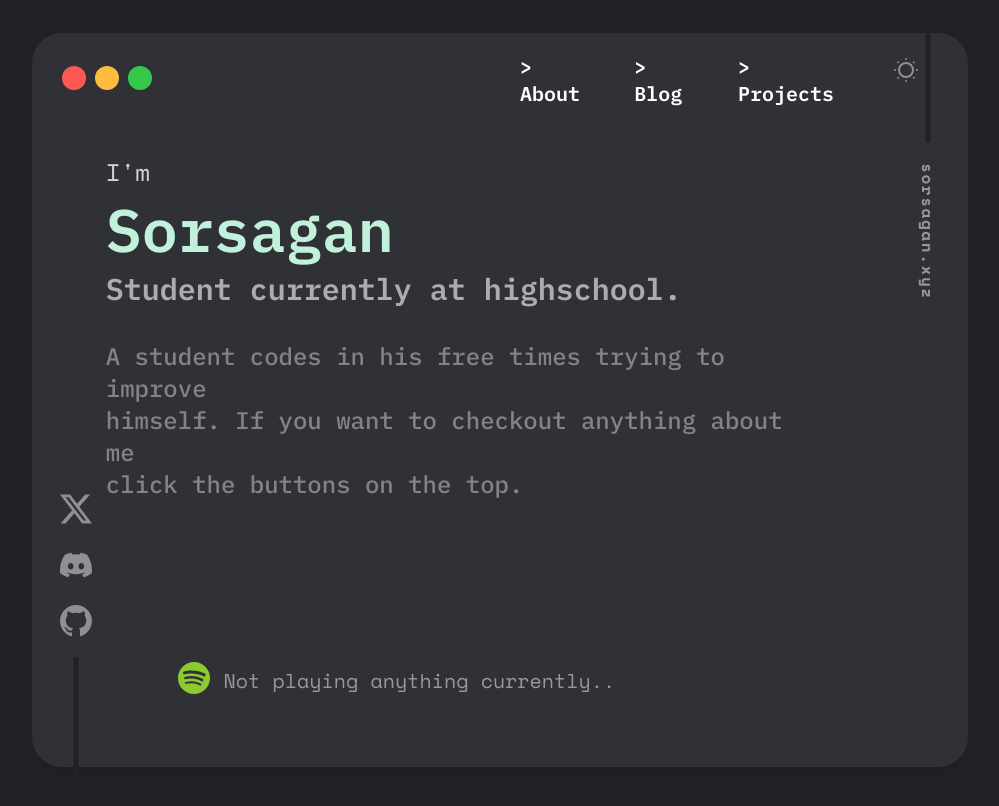
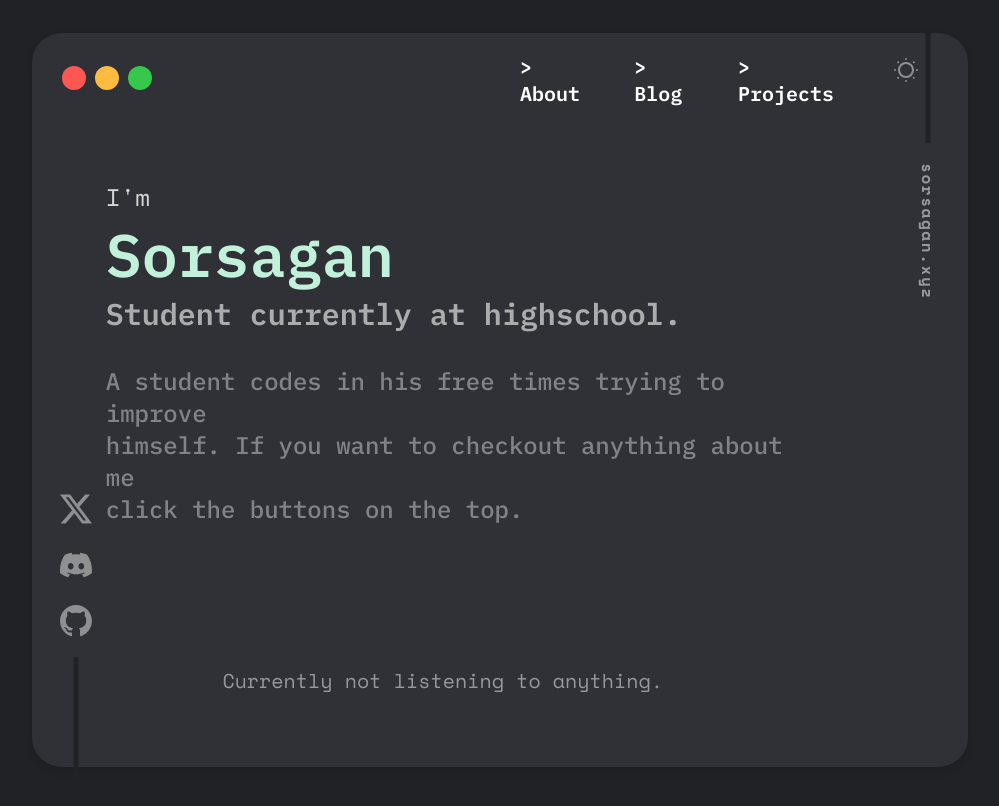
Before and after one commit to Sorsagan/portfolioexample, a plain HTML site: page public/index.html in a window 1280 px wide. Shown: the whole page, without its empty margins (140-1139 px from the left). Drawn offline with nearby package versions, Linux system fonts and the light colour scheme; no server answers.

Commit message:
Update CSS styles for Spotify section

```diff
--- a/public/css/styles.css
+++ b/public/css/styles.css
@@ -216,7 +216,7 @@ h3 {
 .spotifyContainer {
   display: flex;
   position: relative;
-  width: 80%;
+  width: 100%;
   align-items: center;
   justify-content: flex-start;
   margin: 0;
@@ -226,21 +226,32 @@ h3 {
   align-self: flex-start;
   margin: 0;
 }
+.spotifyP{
+  font-family: "Space Mono", monospace;
+  font-weight: 400;
+  font-style: normal;
+  color: hsla(0, 0%, 100%, 0.75);
+  font-size: 20px;
+  position: relative;
+  margin: 0;
+  left: 3%;
 
-.spotifyContainer > p {
+}
+.spotifyA {
   font-family: "Space Mono", monospace;
   font-weight: 400;
   font-style: normal;
   color: hsla(0, 0%, 100%, 0.5);
-  font-size: 20px;
+  font-size: 18px;
   position: relative;
   margin: 0;
   left: 3%;
 }
 
 .spotifyImg {
-  width: 200px;
-  height: 200px;
+  flex-shrink: 0;
+  width: 150px;
+  height: 150px;
   background-size: cover;
   background-position: center;
   border-radius: 10px;
@@ -256,6 +267,16 @@ h3 {
   top: 10vh;
 }
 
+.notActive{
+  font-family: "Space Mono", monospace;
+  font-weight: 400;
+  font-style: normal;
+  color: hsla(0, 0%, 100%, 0.5);
+  font-size: 20px;
+  position: relative;
+  margin: 0;
+  left: 3%;
+}
 .theme-toggle button {
   cursor: pointer;
   background-color: transparent;
--- a/public/index.html
+++ b/public/index.html
@@ -89,12 +89,13 @@ click the buttons on the top.</p>
         </main>
         <div class="spotifywrapper">
         <div class="spotifyContainer">
-            <div class="spotify"><svg xmlns="http://www.w3.org/2000/svg" width="32" height="32" fill="#acff2fbe" class="bi bi-spotify" viewBox="0 0 16 16">
-                <path d="M8 0a8 8 0 1 0 0 16A8 8 0 0 0 8 0m3.669 11.538a.5.5 0 0 1-.686.165c-1.879-1.147-4.243-1.407-7.028-.77a.499.499 0 0 1-.222-.973c3.048-.696 5.662-.397 7.77.892a.5.5 0 0 1 .166.686m.979-2.178a.624.624 0 0 1-.858.205c-2.15-1.321-5.428-1.704-7.972-.932a.625.625 0 0 1-.362-1.194c2.905-.881 6.517-.454 8.986 1.063a.624.624 0 0 1 .206.858m.084-2.268C10.154 5.56 5.9 5.419 3.438 6.166a.748.748 0 1 1-.434-1.432c2.825-.857 7.523-.692 10.492 1.07a.747.747 0 1 1-.764 1.288"/>
-              </svg></div>
-              <p class="spotifyP">Not playing anything currently..</p>
+          <p class="notActive">Currently not listening to anything.</p>
+          <div class="spotifyImg"></div>
+          <div class="spotifyD">
+              <p class="spotifyP"></p>
+              <p class="spotifyA"></p>
+            </div>
         </div>
-        <div class="spotifyImg"></div>
         </div>
       </div>
       <footer></footer>
--- a/public/js/spotify.js
+++ b/public/js/spotify.js
@@ -7,9 +7,13 @@ document.addEventListener('DOMContentLoaded', async () => {
       const data = await response.json();
       if (data && data.data && data.data.spotify) {
         const spotify = data.data.spotify;
+        const notActiveElement = document.querySelector('.notActive');
         const spotifyPElement = document.querySelector('.spotifyP');
+        const spotifyAElement = document.querySelector('.spotifyA');
         const spotifyImgElement = document.querySelector('.spotifyImg');
-        spotifyPElement.textContent = `${spotify.artist} - ${spotify.song}`;
+        notActiveElement.textContent = '';
+        spotifyPElement.textContent = `${spotify.song}`;
+        spotifyAElement.textContent = `${spotify.artist}`;
         spotifyImgElement.style.backgroundImage = `url(${spotify.album_art_url})`;
       } else {
         console.log('Spotify is not open');
```
